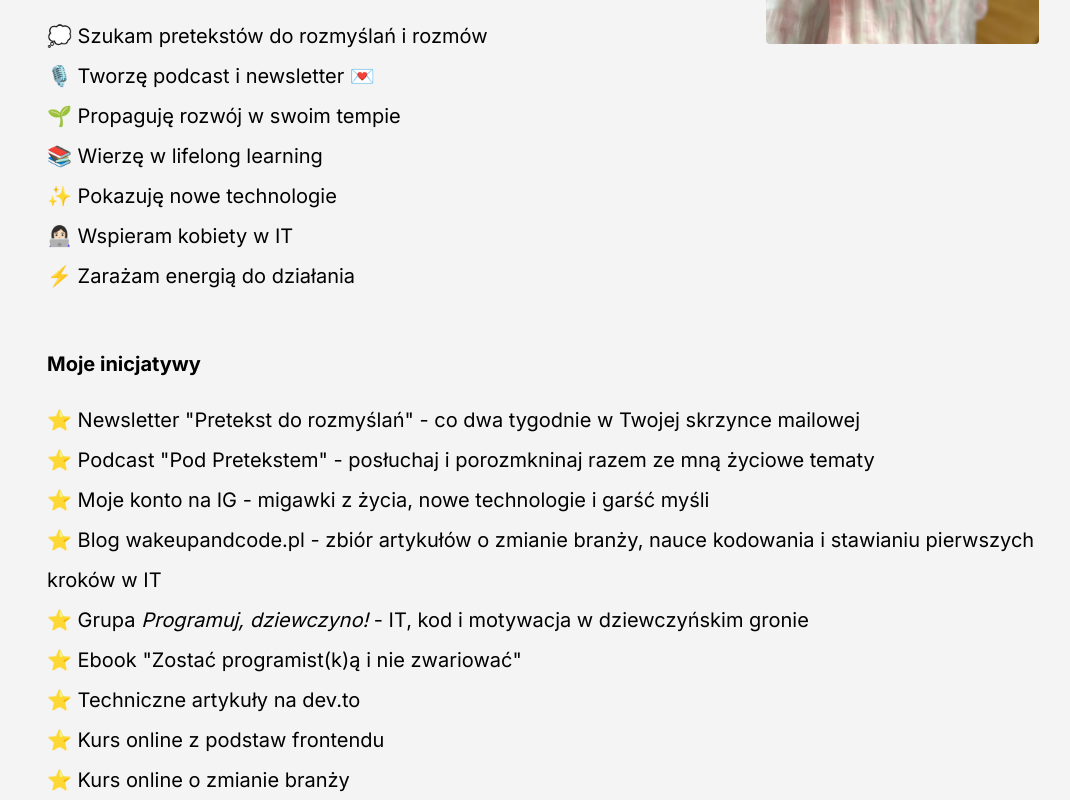
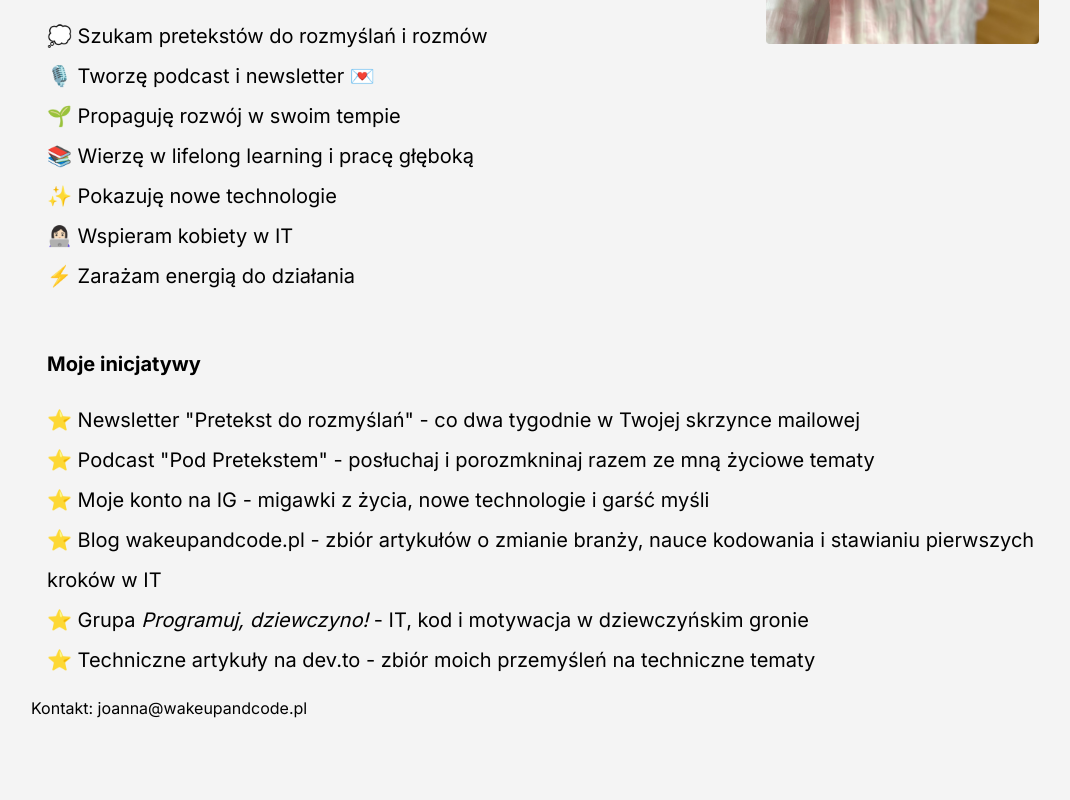
Before and after one commit to joannaotmianowska/my-site-nextjs, a Next.js app: page / in a window 1280 px wide. Shown: the part 520-1320 px from the top of the page, without its empty margins (97-1167 px from the left). Built offline with nearby package versions, Linux system fonts and the light colour scheme.

Commit message:
links on main page added

```diff
--- a/app/page.tsx
+++ b/app/page.tsx
@@ -1,4 +1,5 @@
 import Image from 'next/image';
+import Link from 'next/link';
 import myPhoto from '../public/assets/my-photo.jpeg';
 
 export default function Home() {
@@ -22,7 +23,7 @@ export default function Home() {
             <li>💭 Szukam pretekstów do rozmyślań i rozmów </li>
             <li>🎙️ Tworzę podcast i newsletter 💌</li>
             <li>🌱 Propaguję rozwój w swoim tempie</li>
-            <li>📚 Wierzę w lifelong learning</li>
+            <li>📚 Wierzę w lifelong learning i pracę głęboką</li>
             <li>✨ Pokazuję nowe technologie</li>
             <li>👩🏻‍💻 Wspieram kobiety w IT</li>
             <li>⚡ Zarażam energią do działania</li>
@@ -39,39 +40,38 @@ export default function Home() {
       </div>
       <div className='z-10 flex w-full max-w-5xl'>
         <ul className='p-4 text-xl leading-10'>
-          {/* TODO: add links, polish copy */}
           <h3 className='py-4  font-bold'>Moje inicjatywy</h3>
           <li>
-            ⭐ Newsletter "Pretekst do rozmyślań" - co dwa tygodnie w Twojej
+            ⭐ <Link href='https://www.subscribepage.com/pretekst'>Newsletter "Pretekst do rozmyślań"</Link> - co dwa tygodnie w Twojej
             skrzynce mailowej
           </li>
           <li>
-            ⭐ Podcast "Pod Pretekstem" - posłuchaj i porozmkninaj razem ze mną
+            ⭐ <Link href='https://open.spotify.com/show/2clasOw1kmW2Ru0VHwtSyA?si=f4ff0c2d08274e32'>Podcast "Pod Pretekstem"</Link> - posłuchaj i porozmkninaj razem ze mną
             życiowe tematy
           </li>
           <li>
-            ⭐ Moje konto na IG - migawki z życia, nowe technologie i garść
+            ⭐ <Link href='https://www.instagram.com/joanna.otmianowska/'>Moje konto na IG</Link> - migawki z życia, nowe technologie i garść
             myśli
           </li>
           <li>
-            ⭐ Blog wakeupandcode.pl - zbiór artykułów o zmianie branży, nauce
+            ⭐ <Link href='https://www.wakeupandcode.pl/'>Blog wakeupandcode.pl</Link> - zbiór artykułów o zmianie branży, nauce
             kodowania i stawianiu pierwszych kroków w IT
           </li>
           <li>
-            ⭐ Grupa <span className='italic'>Programuj, dziewczyno!</span> -
+            ⭐ <Link href='https://www.facebook.com/groups/programujdziewczyno'>Grupa <span className='italic'>Programuj, dziewczyno!</span></Link> -
             IT, kod i motywacja w dziewczyńskim gronie
           </li>
-          <li>⭐ Ebook "Zostać programist(k)ą i nie zwariować"</li>
-          <li>⭐ Techniczne artykuły na dev.to</li>
-          <li>⭐ Kurs online z podstaw frontendu</li>
-          <li>⭐ Kurs online o zmianie branży</li>
-          <li>⭐ Podcasty, w których wystąpiłam gościnnie</li>
+          <li>⭐ <Link href='https://dev.to/joannaotmianowska'>Techniczne artykuły na dev.to</Link> - zbiór moich przemyśleń na techniczne tematy</li>
+          {/* <li>⭐ Ebook "Zostać programist(k)ą i nie zwariować"</li> */}
+          {/* <li>⭐ Kurs online z podstaw frontendu</li>
+          <li>⭐ Kurs online o zmianie branży</li> */}
+          {/* <li>⭐ Podcasty, w których wystąpiłam gościnnie</li>
           <li>⭐ Webinary, które prowadziłam</li>
-          <li>⭐ Wystąpienia na konferencjach</li>
+          <li>⭐ Wystąpienia na konferencjach</li> */}
         </ul>
       </div>
       <div className='z-10 flex w-full max-w-5xl'>
-        <h4>Kontakt: joanna@wakeupandcode.pl</h4>
+        <h4>Kontakt: <Link href='mailto:joanna@wakeupandcode.pl'>joanna@wakeupandcode.pl</Link></h4>
       </div>
     </>
   );
```
